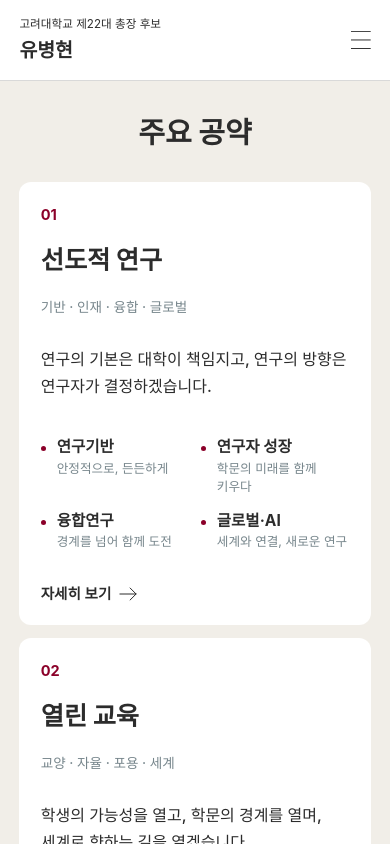
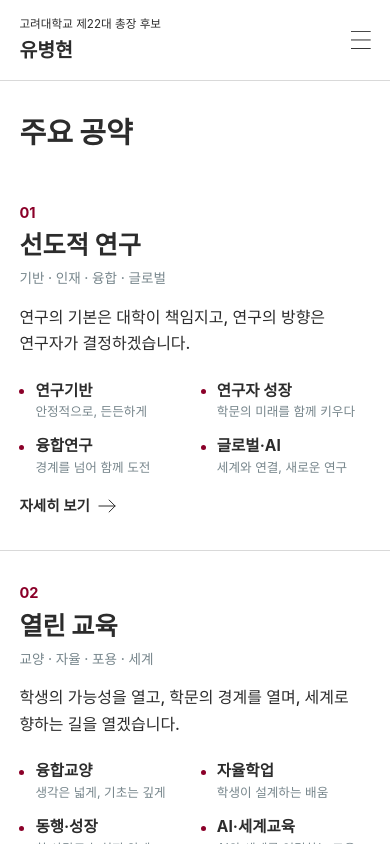
Before and after one commit to mimmimtst-svg/web, a Next.js app: page /pledges in a window 390 px wide. Shown: the top 844 px of the page. Built offline with nearby package versions, Linux system fonts and the light colour scheme; a web font is replaced by a local one.

Commit message:
주요 공약 (mobile): no cards — five sections on white, ruled apart like 발전 방향
Co-Authored-By: Claude Opus 5.5 <noreply@anthropic.com>
Claude-Session: https://claude.ai/code/session_01L5e7NVB9wcp6hkLNfozD1c

```diff
--- a/components/PledgeOverview.module.css
+++ b/components/PledgeOverview.module.css
@@ -205,27 +205,39 @@ footer.footer {
 }
 
 /* Portrait: one card per row, the boxes two by two. */
+/* Mobile (portrait), 2026-10-21: no cards — a stack of five on white,
+   ruled apart edge to edge like the 발전 방향 page ("cards one under
+   another didn't look good"). */
 @media (orientation: portrait) {
   .page {
     min-height: 0;
+    background-color: var(--color-white);
   }
 
   .inner {
-    padding: calc(84 * var(--mu) + 36 * var(--mu)) calc(20 * var(--mu)) calc(48 * var(--mu));
+    padding: calc(84 * var(--mu) + 36 * var(--mu)) calc(20 * var(--mu)) calc(8 * var(--mu));
   }
 
   .heading {
     font-size: calc(30 * var(--mu));
+    text-align: left;
   }
 
+  /* Full width, so the rules run edge to edge. */
   .cards {
-    margin-top: calc(32 * var(--mu));
+    margin: calc(20 * var(--mu)) calc(-20 * var(--mu)) 0;
     grid-template-columns: minmax(0, 1fr);
-    row-gap: calc(14 * var(--mu));
+    row-gap: 0;
+  }
+
+  .item + .item {
+    border-top: 1px solid var(--color-light-gray);
   }
 
   .card {
-    padding: calc(26 * var(--mu)) calc(22 * var(--mu)) calc(22 * var(--mu));
+    padding: calc(36 * var(--mu)) calc(20 * var(--mu));
+    border-radius: 0;
+    background-color: transparent;
   }
 
   .number {
```
Also changed, not shown: 1 other file (tests, documents, lock files or other folders).
